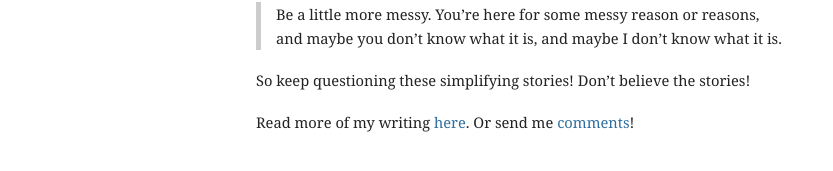
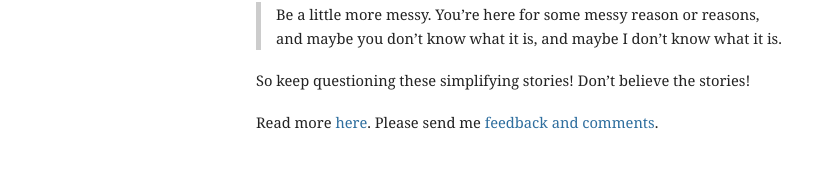
Before and after one commit to mbwong/mbwong.github.com, a Jekyll site: the page built from _posts/2011-12-28-stop-making-sense.md, in a window 1280 px wide. Shown: the part 514-685 px from the top of the page, without its empty margins (94-927 px from the left). Built offline with Jekyll 4.4.1, drawn with Linux system fonts in a browser that asks for light colours.

Commit message:
Update post.html

```diff
--- a/_layouts/post.html
+++ b/_layouts/post.html
@@ -26,7 +26,7 @@
       </time>
       <article class="post">
         {{ content }}
-        <p>Read more of my writing <a href="/#blog">here</a>. Or send me <a href="mailto:mbwong@post.harvard.edu">comments</a>!</p>
+        <p>Read more <a href="/#blog">here</a>. Please send me <a href="mailto:mbwong@post.harvard.edu">feedback and comments</a>.</p>
       </article>
     </div>
   </body>
```
